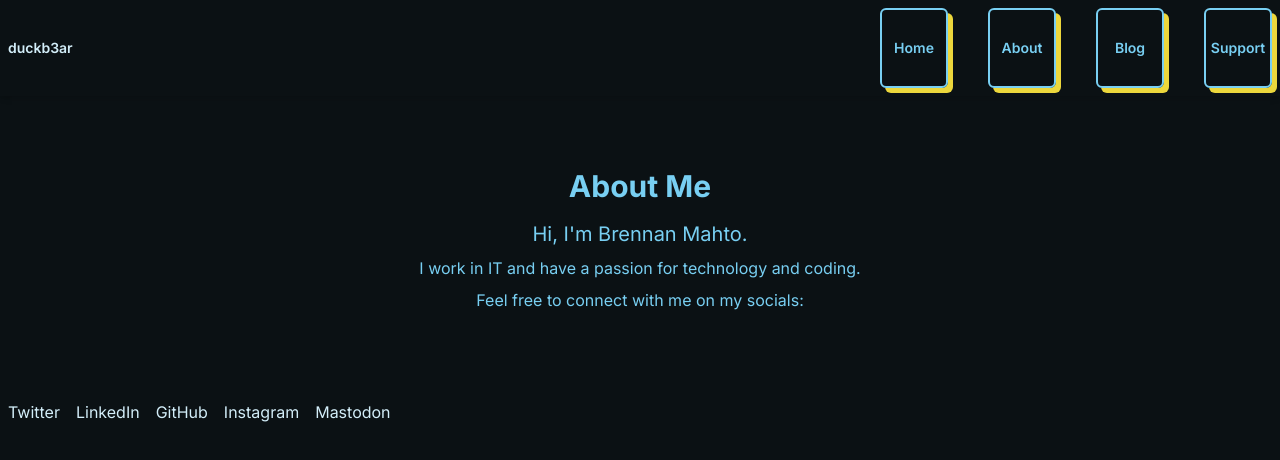
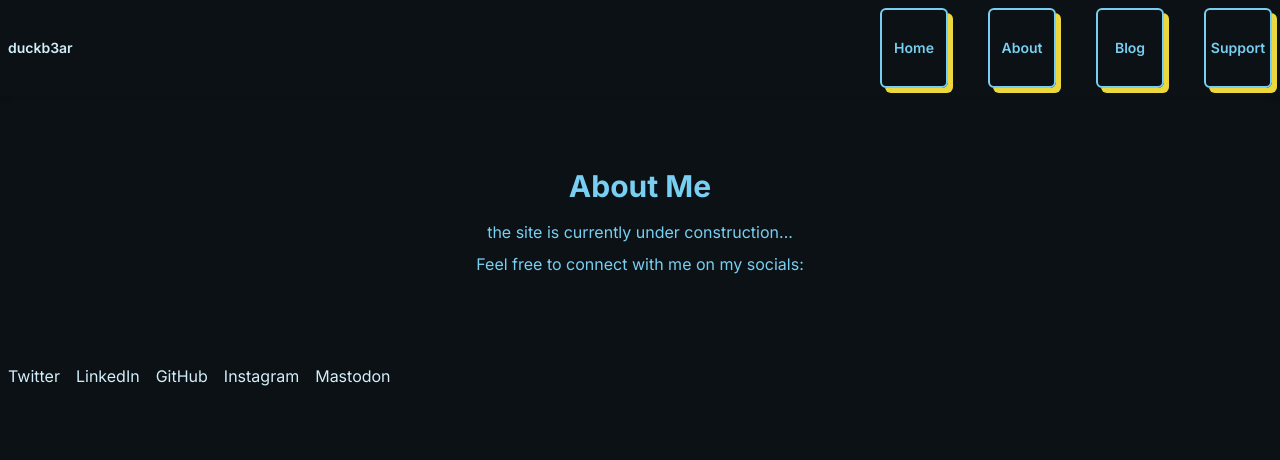
Before and after one commit to bluDuckB3ar/mahto-xyz, a Next.js app: page /about in a window 1280 px wide. Shown: the top 460 px of the page. Built offline with nearby package versions, Linux system fonts and the light colour scheme.

Commit message:
modified:   src/app/(pages)/about/page.tsx

```diff
--- a/src/app/(pages)/about/page.tsx
+++ b/src/app/(pages)/about/page.tsx
@@ -7,8 +7,8 @@ const AboutPage = () => {
         <h1 className="text-3xl font-bold">About Me</h1>
 
         <div className="mt-4">
-          <p className="text-xl">Hi, I&apos;m Brennan Mahto.</p>
-          <p className="mt-2">I work in IT and have a passion for technology and coding.</p>
+
+<h1>the site is currently under construction...</h1>
           <p className="mt-2">Feel free to connect with me on my socials:</p>
         </div>
       </div>
```
